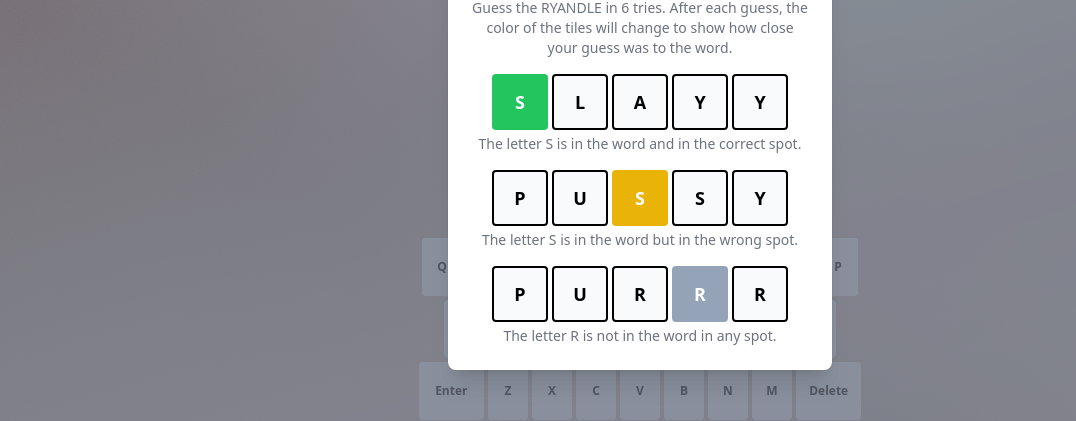
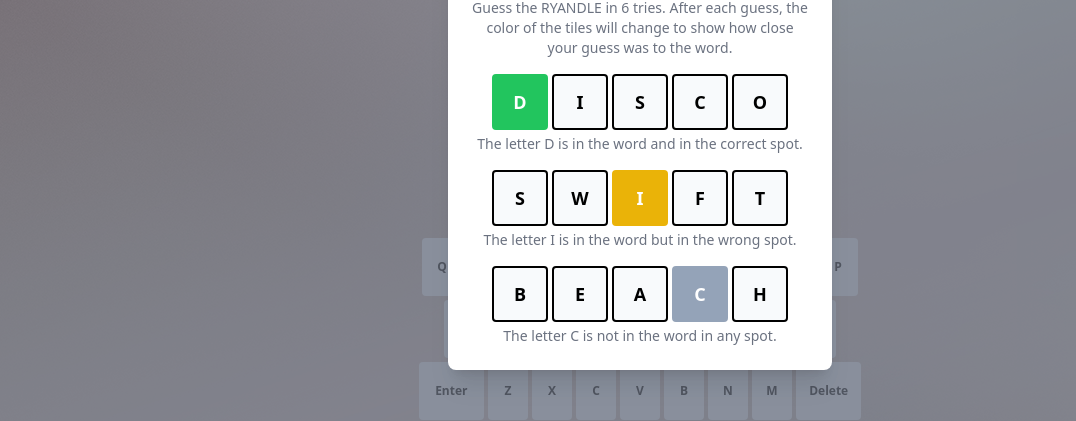
Before and after one commit to ryansherota/word, a React (Create React App) app: page / in a window 1280 px wide. Both pictures are taken after a click on the icon 764 px from the left and 49 px from the top of the page. Shown: the part 244-665 px from the top of the page, without its empty margins (0-1076 px from the left). Built offline with nearby package versions, Linux system fonts and the light colour scheme.

Commit message:
‘changes’

```diff
--- a/src/components/modals/InfoModal.tsx
+++ b/src/components/modals/InfoModal.tsx
@@ -15,36 +15,36 @@
       </p>
 
       <div className="flex justify-center mb-1 mt-4">
-        <Cell value="S" status="correct" />
-        <Cell value="L" />
-        <Cell value="A" />
-        <Cell value="Y" />
-        <Cell value="Y" />
+        <Cell value="D" status="correct" />
+        <Cell value="I" />
+        <Cell value="S" />
+        <Cell value="C" />
+        <Cell value="O" />
       </div>
       <p className="text-sm text-gray-500 dark:text-gray-300">
-        The letter S is in the word and in the correct spot.
+        The letter D is in the word and in the correct spot.
       </p>
 
       <div className="flex justify-center mb-1 mt-4">
-        <Cell value="P" />
-        <Cell value="U" />
-        <Cell value="S" status="present" />
         <Cell value="S" />
-        <Cell value="Y" />
+        <Cell value="W" />
+        <Cell value="I" status="present" />
+        <Cell value="F" />
+        <Cell value="T" />
       </div>
       <p className="text-sm text-gray-500 dark:text-gray-300">
-        The letter S is in the word but in the wrong spot.
+        The letter I is in the word but in the wrong spot.
       </p>
 
       <div className="flex justify-center mb-1 mt-4">
-        <Cell value="P" />
-        <Cell value="U" />
-        <Cell value="R" />
-        <Cell value="R" status="absent" />
-        <Cell value="R" />
+        <Cell value="B" />
+        <Cell value="E" />
+        <Cell value="A" />
+        <Cell value="C" status="absent" />
+        <Cell value="H" />
       </div>
       <p className="text-sm text-gray-500 dark:text-gray-300">
-        The letter R is not in the word in any spot.
+        The letter C is not in the word in any spot.
       </p>
     </BaseModal>
   )
--- a/src/constants/wordlist.ts
+++ b/src/constants/wordlist.ts
@@ -38,5 +38,16 @@
   'dbuss',
   'disco',
   'beads',
-  'socks', // march 8
+  'socks', // march 9
+  'coder',
+  'coach',
+  'sheet',
+  'erode',
+  'armor',
+  'peach',
+  'found',
+  'worth',
+  'crane',
+  'spike',
+  'digit',
 ]
```
